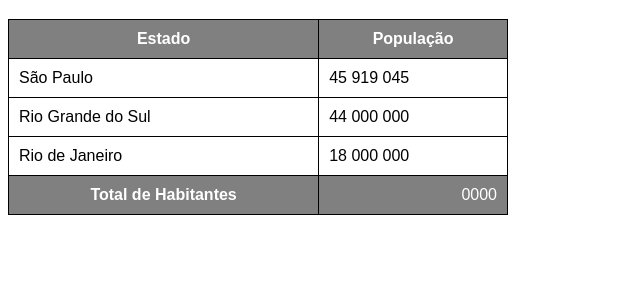
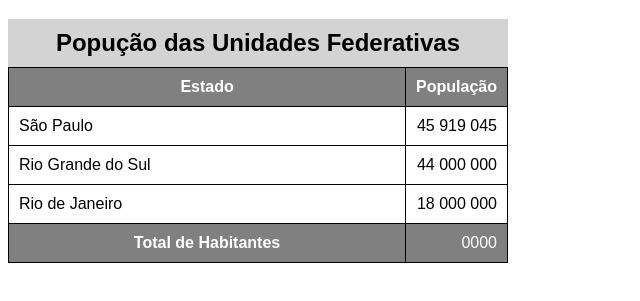
Before and after one commit to Igor-12345/html-css---curso-gustavo-guanabara, a plain HTML site: page Exercício/ex023/tabela002.html in a window 1280 px wide. Shown: the part 61-362 px from the top of the page, without its empty margins (0-640 px from the left). Drawn offline with Linux system fonts and the light colour scheme.

Commit message:
atualização

```diff
--- a/Exercício/ex023/tabela002.html
+++ b/Exercício/ex023/tabela002.html
@@ -27,6 +27,13 @@
             td.num{
                 text-align: right;
             }
+
+            caption{
+                font-size: 1.5em;
+                font-weight: bold;
+                padding: 10px;
+                background-color: lightgray;
+            }
     </style>
 </head>
 <body>
@@ -40,33 +47,37 @@
                 TR,TD,TH
                 TFOOT
                     TR, TD, TH
+                    sempre quando for título use th. Se for dado use td
     -->
     <table>
+        <caption>
+            Popução das Unidades Federativas
+        </caption>
         <thead>
             <tr>
-                <th>Estado </th>
-                <th>População</th>
+                <th scope="col">Estado </th>
+                <th scope="col" style="width: 50px;">População</th>
             </tr>
         </thead>
     <tbody>
         <tr>
         <td>São Paulo</td>
-        <td>45 919 045</td>
+        <td class="num">45 919 045</td>
         <tr>
         <td>Rio Grande do Sul</td>
-        <td>44 000 000</td>
+        <td class="num">44 000 000</td>
     </tr>
     <tr>
         <td>
             Rio de Janeiro
         </td>
-        <td>18 000 000</td>
+        <td class="num">18 000 000</td>
     </tr>
     </tr>
     </tbody>
     <tfoot>
         <tr>
-        <th>Total de Habitantes</th>
+        <th scope="row">Total de Habitantes</th>
         <td class="num">0000</td>
     </tr>
     </tfoot>
```
